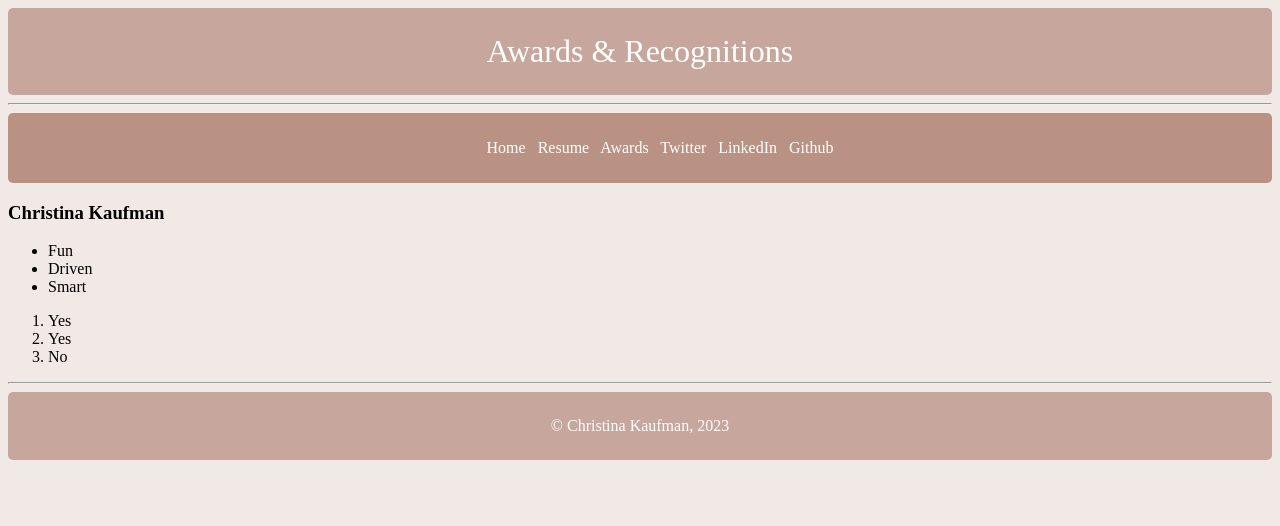
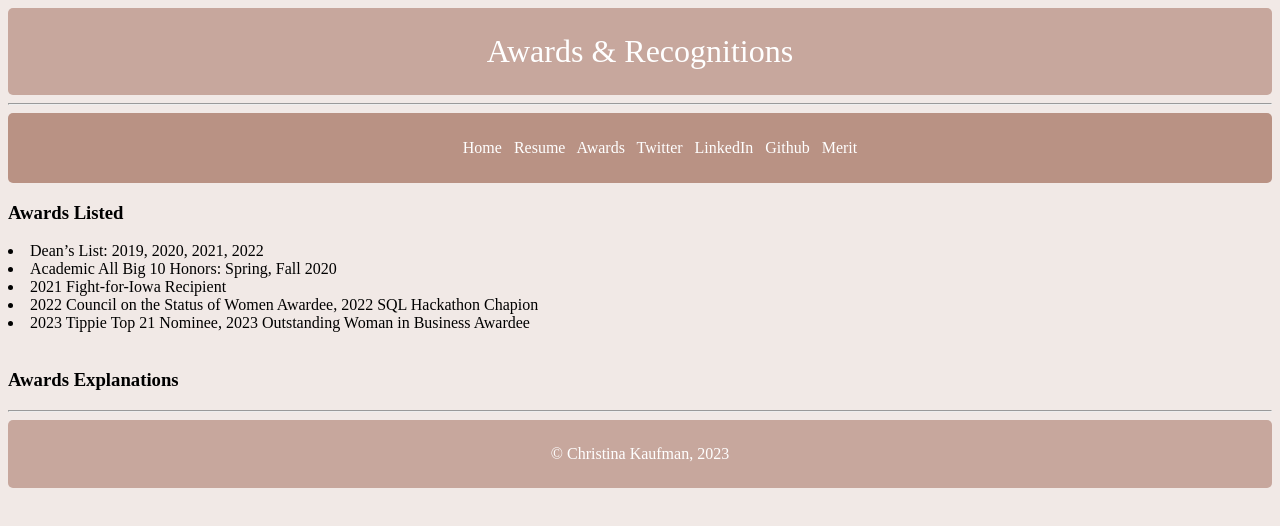
Before and after one commit to christinakaufman/CSS-HTML-HW1, a plain HTML site: page awards.html in a window 1280 px wide. Drawn offline with Linux system fonts and the light colour scheme.

Commit message:
added merit page hyperlink in nav

```diff
--- a/awards.html
+++ b/awards.html
@@ -25,19 +25,23 @@
         </a>
         &nbsp;
         <a href="https://github.com/christinakaufman" target="_new"> Github </a>
+        &nbsp;
+        <a href="https://meritpages.com/Christina-Maria-Kaufman/5273408" target="_new"> Merit </a>
       </ul>
     </nav>
     <main>
-      <h3>Christina Kaufman</h3>
-      <ul>
-        <li>Fun</li>
-        <li>Driven</li>
-        <li>Smart</li>
-      </ul>
-      <ol>
-        <li>Yes</li>
-        <li>Yes</li>
-        <li>No</li>
+      <h3>Awards Listed</h3>
+      <li>Dean’s List: 2019, 2020, 2021, 2022</li>
+      <li>Academic All Big 10 Honors: Spring, Fall 2020</li>
+      <li>2021 Fight-for-Iowa Recipient</li>
+      <li>
+        2022 Council on the Status of Women Awardee, 2022 SQL Hackathon Chapion
+      </li>
+      <li>
+        2023 Tippie Top 21 Nominee, 2023 Outstanding Woman in Business Awardee
+      </li>
+      <br>
+      <h3> Awards Explanations</h3>
       </ol>
     </main>
     <hr />
```
Also changed, not shown: index.html (+7 -1 lines), resume.html (+4 -4 lines).
